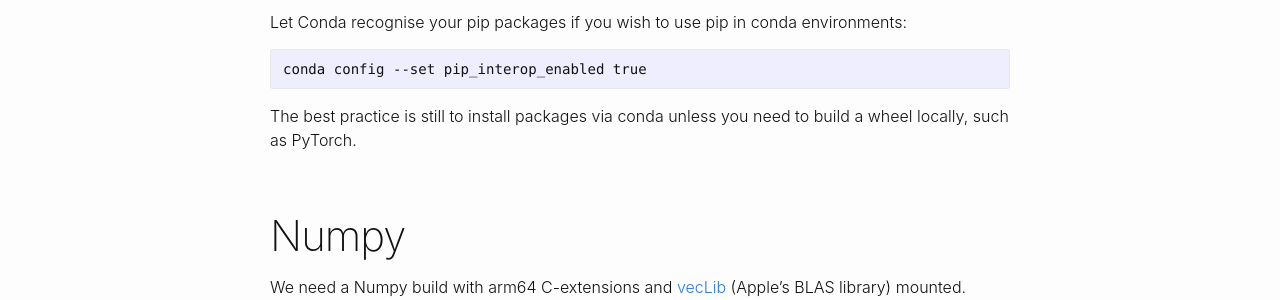
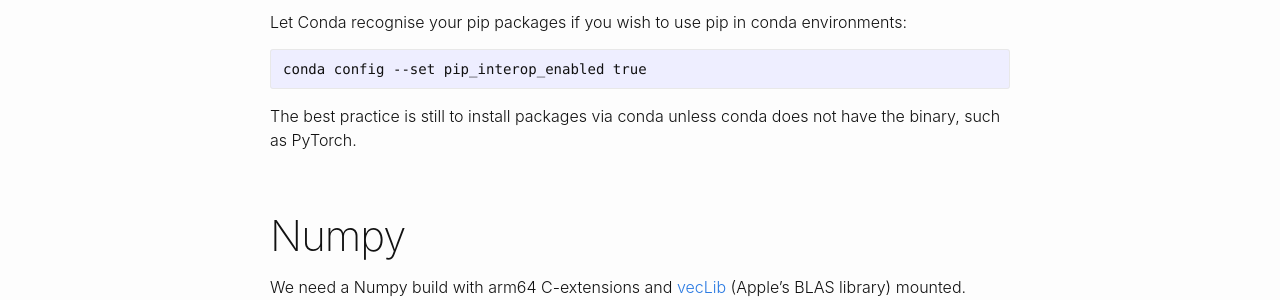
Before and after one commit to yzh503/yzh503.github.io, a Jekyll site: the page built from _posts/2022-03-28-numpy-performance-on-apple-silicon.md, in a window 1280 px wide and 900 px high. Shown: the part 431-731 px from the top of the window. Built offline with Jekyll 4.4.1, drawn with Linux system fonts in a browser that asks for light colours.

Commit message:
Fix minor issue

````diff
--- a/_includes/custom-head.html
+++ b/_includes/custom-head.html
@@ -0,0 +1,3 @@
+<script type="text/javascript" async
+  src="https://cdnjs.cloudflare.com/ajax/libs/mathjax/2.7.7/MathJax.js?config=TeX-MML-AM_CHTML">
+</script>
--- a/_posts/2022-03-28-numpy-performance-on-apple-silicon.md
+++ b/_posts/2022-03-28-numpy-performance-on-apple-silicon.md
@@ -12,7 +12,7 @@ Let Conda recognise your pip packages if you wish to use pip in conda environmen
 ```
 conda config --set pip_interop_enabled true
 ```
-The best practice is still to install packages via conda unless you need to build a wheel locally, such as PyTorch.
+The best practice is still to install packages via conda unless conda does not have the binary, such as PyTorch.
 
 # Numpy
 We need a Numpy build with arm64 C-extensions and [vecLib](https://developer.apple.com/documentation/accelerate/veclib) (Apple's BLAS library) mounted.
````
